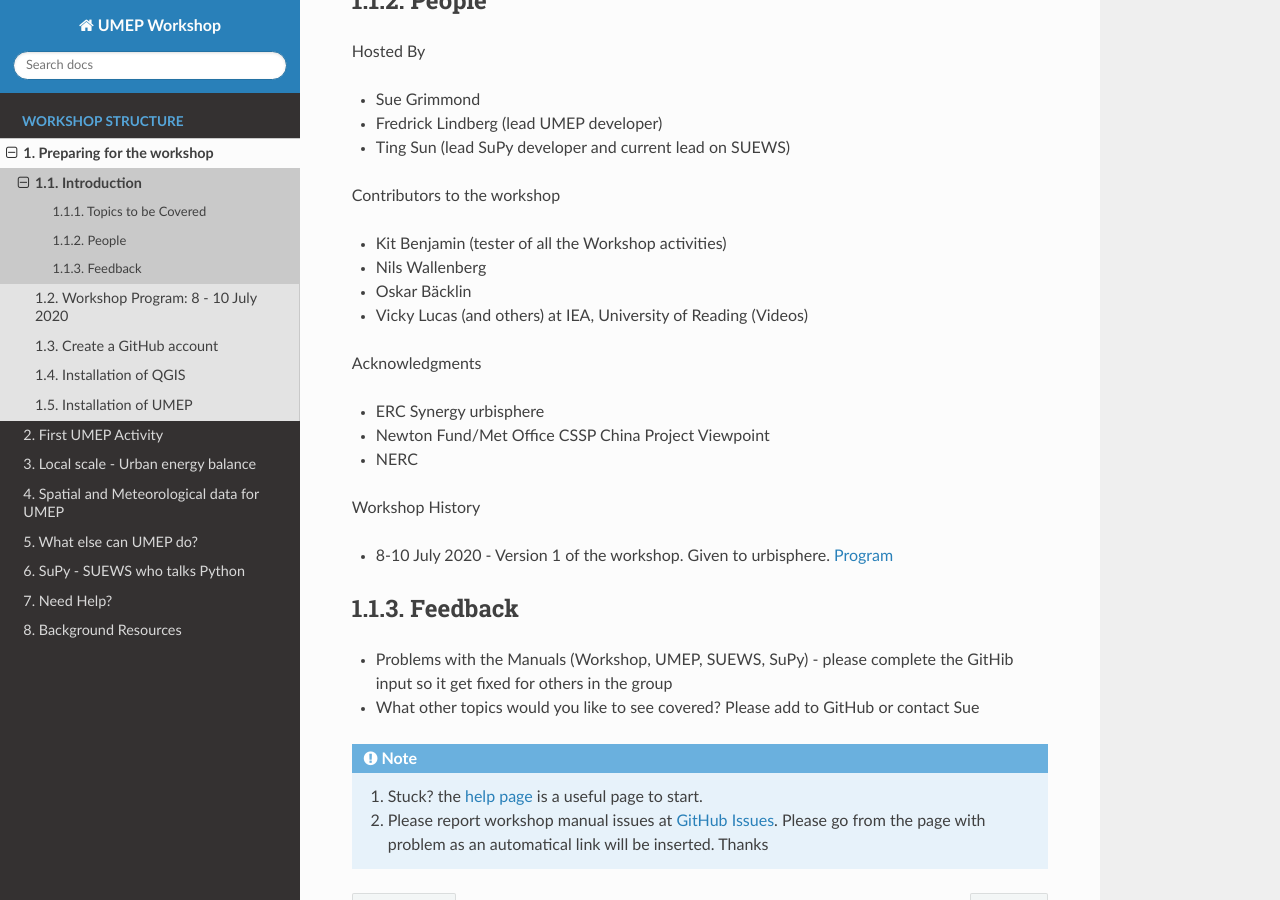
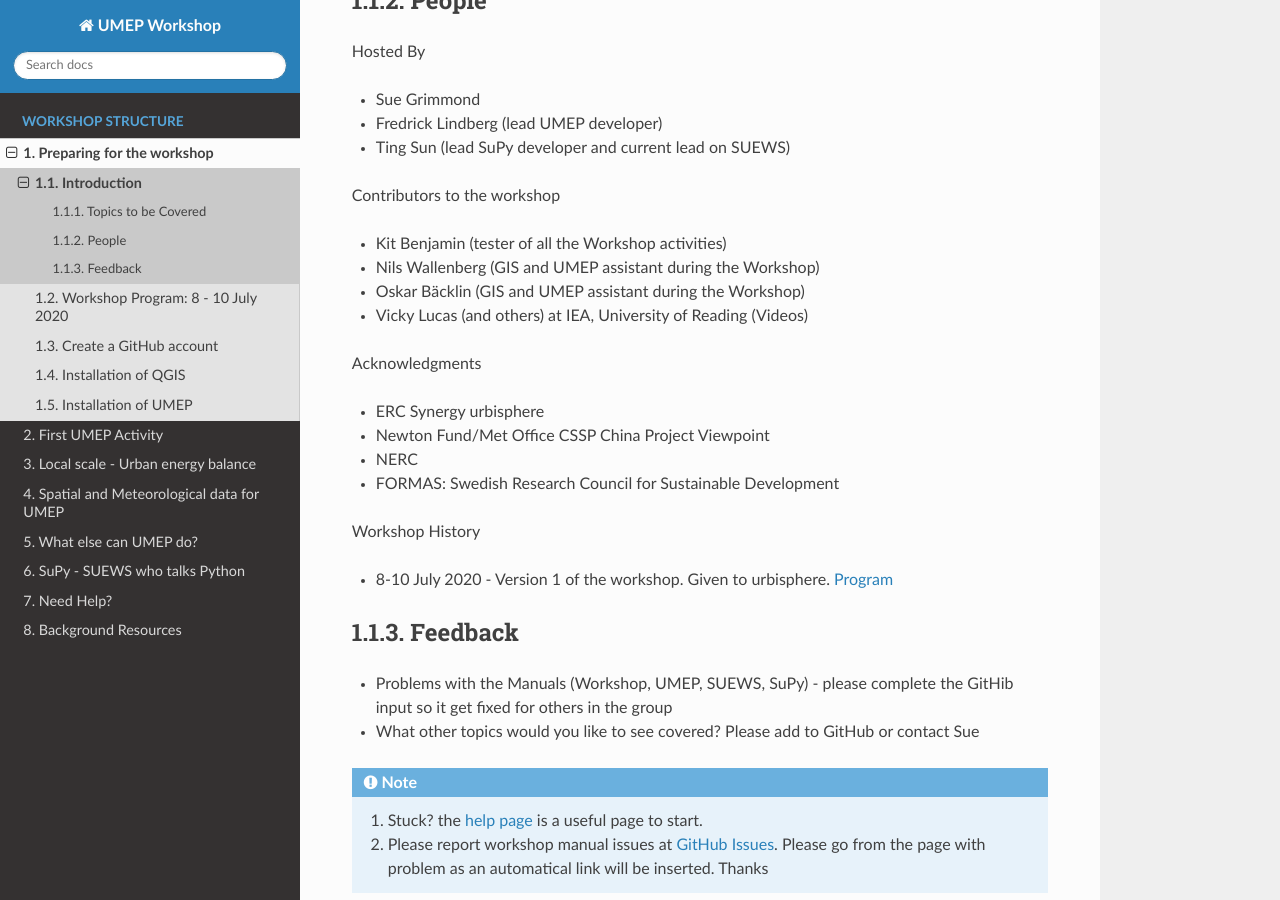
Before and after one commit to Urban-Meteorology-Reading/UMEP-Workshop, a Sphinx documentation site: the page built from source/Prepare/Intro1.rst, in a window 1280 px wide and 900 px high, scrolled down 1600 px. Built offline with Sphinx 7.4.7 and the Read the Docs theme 2.0.0, drawn with Linux system fonts in a browser that asks for light colours.

Commit message:
Adding info to SUEWS5

```diff
--- a/source/Background-Resources.rst
+++ b/source/Background-Resources.rst
@@ -42,4 +42,5 @@
 
 **QGIS**
 
--  `QGIS software <https://docs.qgis.org/3.10/en/docs/index.html>`__
+- `QGIS software <https://qgis.org/en/site/>`__
+- `QGIS manual <https://docs.qgis.org/3.10/en/docs/index.html>`__
--- a/source/LocalScale/SUEWS5.rst
+++ b/source/LocalScale/SUEWS5.rst
@@ -2,3 +2,8 @@
 
 What else can SUEWS do?
 -----------------------
+
+- More capabilities of SUEWS will be adressed later in this Workshop when `SuPy <https://supy.readthedocs.io/en/latest/>`__ is `introduced <SuPy>`.
+
+
+- Here is also a `link to studies <https://suews-docs.readthedocs.io/en/latest/recent-publications.html>`__ where SUEWS is applied and evaluated.
--- a/source/Prepare/Intro1.rst
+++ b/source/Prepare/Intro1.rst
@@ -60,8 +60,8 @@
 Contributors to the workshop
 
 - Kit Benjamin (tester of all the Workshop activities)
-- Nils Wallenberg
-- Oskar Bäcklin
+- Nils Wallenberg (GIS and UMEP assistant during the Workshop)
+- Oskar Bäcklin (GIS and UMEP assistant during the Workshop)
 - Vicky Lucas (and others) at IEA, University of Reading (Videos)
 
 Acknowledgments
@@ -69,6 +69,7 @@
 - ERC Synergy urbisphere
 - Newton Fund/Met Office CSSP China Project Viewpoint
 - NERC
+- FORMAS: Swedish Research Council for Sustainable Development
 
 Workshop History
 
--- a/source/Prepare/PrepareForTheWorkshop.rst
+++ b/source/Prepare/PrepareForTheWorkshop.rst
@@ -13,3 +11,5 @@
    GH1
    QGIS1
    UMEP1
+
+The `Background` provides links to key papers and manuals.
```
Also changed, not shown: other parts of source/Prepare/PrepareForTheWorkshop.rst (+0 -2 lines).
